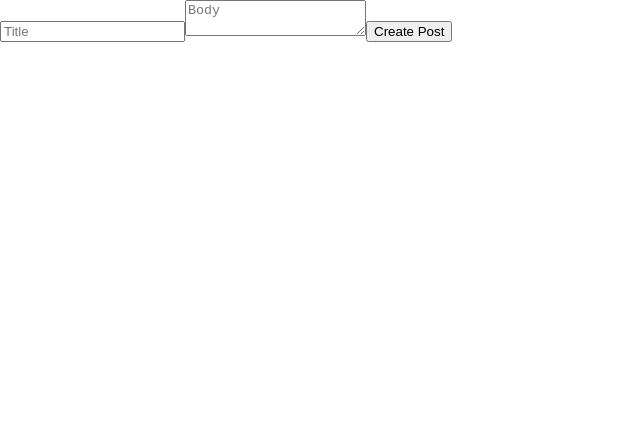
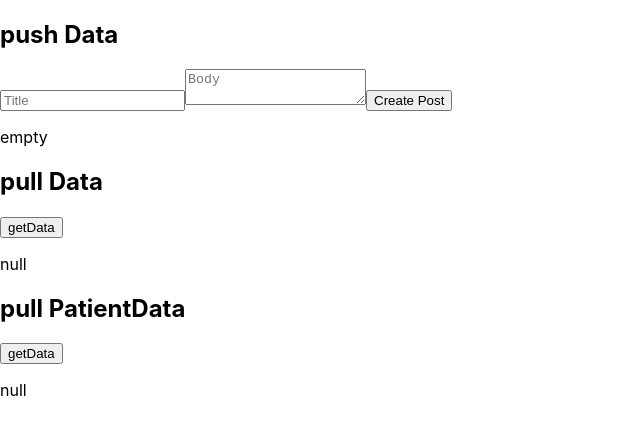
Before and after one commit to AfterSurf/Clinical-Data-Lab-FrontEnd, a React (Create React App) app: page / in a window 1280 px wide. Shown: the top 434 px of the page, without its empty margins (0-640 px from the left). Built offline with nearby package versions, Linux system fonts and the light colour scheme.

Commit message:
able to fetch patient data

```diff
--- a/src/App.tsx
+++ b/src/App.tsx
@@ -3,11 +3,14 @@ import React, { useState } from "react";
 function App() {
   const [title, setTitle] = useState("");
   const [body, setBody] = useState("");
+  const [message, setMessage] = useState("empty")
+  const [data, setData] = useState("null");
+  const [patientData, setPatientData] = useState("null");
 
   const onTitleChange = (e:any) => setTitle(e.target.value);
   const onBodyChange = (e:any) => setBody(e.target.value);
 
-  const handleSubmit = (e:any) => {
+  const handleSubmit = async (e:any) => {
     e.preventDefault();
     console.log("react - handlesubmit()")
     const data = { title, body };
@@ -16,16 +19,38 @@ function App() {
       headers: { "Content-Type": "application/json" },
       body: JSON.stringify(data)
     };
-    fetch("http://172.20.10.3:3003/initData", requestOptions)
-      .then(response =>
-        { console.log("im fetch")
-          response.json()})
-      .then(res => console.log("response",res));
+    const response = await fetch("http://172.20.10.3:3003/initData", requestOptions)
+    const json = await response.json();
+    setMessage(JSON.stringify(json));
+    console.log(json);
   };
+
+  const getInitData = async(e:any) => {
+      const requestOptionsGet = {
+        method: "GET"
+      };
+      // GET request using fetch with async/await
+      const response:any = await fetch('http://172.20.10.3:3003/initData',requestOptionsGet);
+      const json = await response.json();
+      setData(JSON.stringify(json));
+  }
+
+  const getPatientData = async(e:any) => {
+      const requestOptionsGet = {
+        method: "GET"
+      };
+      // GET request using fetch with async/await
+      const response:any = await fetch('http://172.20.10.3:3003/getPatient',requestOptionsGet);
+      const json = await response.json();
+      console.log(JSON.stringify(json));
+      setPatientData(JSON.stringify(json));
+  }
+
 
   return (
       <div className="App">
         <form>
+          <h2>push Data</h2>
           <input  placeholder="Title" value={title}
             onChange={onTitleChange} required />
           <textarea placeholder="Body" value={body}
@@ -33,6 +58,18 @@ function App() {
           <button type="submit" onClick={handleSubmit}>
            Create Post
           </button>
+          <p>{message}</p>
+
+          <h2>pull Data</h2>
+          <button type="submit" onClick={getInitData}>
+            getData
+          </button>
+          <p>{data}</p>
+          <h2>pull PatientData</h2>
+          <button type="submit" onClick={getPatientData}>
+            getData
+          </button>
+          <p>{patientData}</p>
         </form>
       </div>
   );
```
